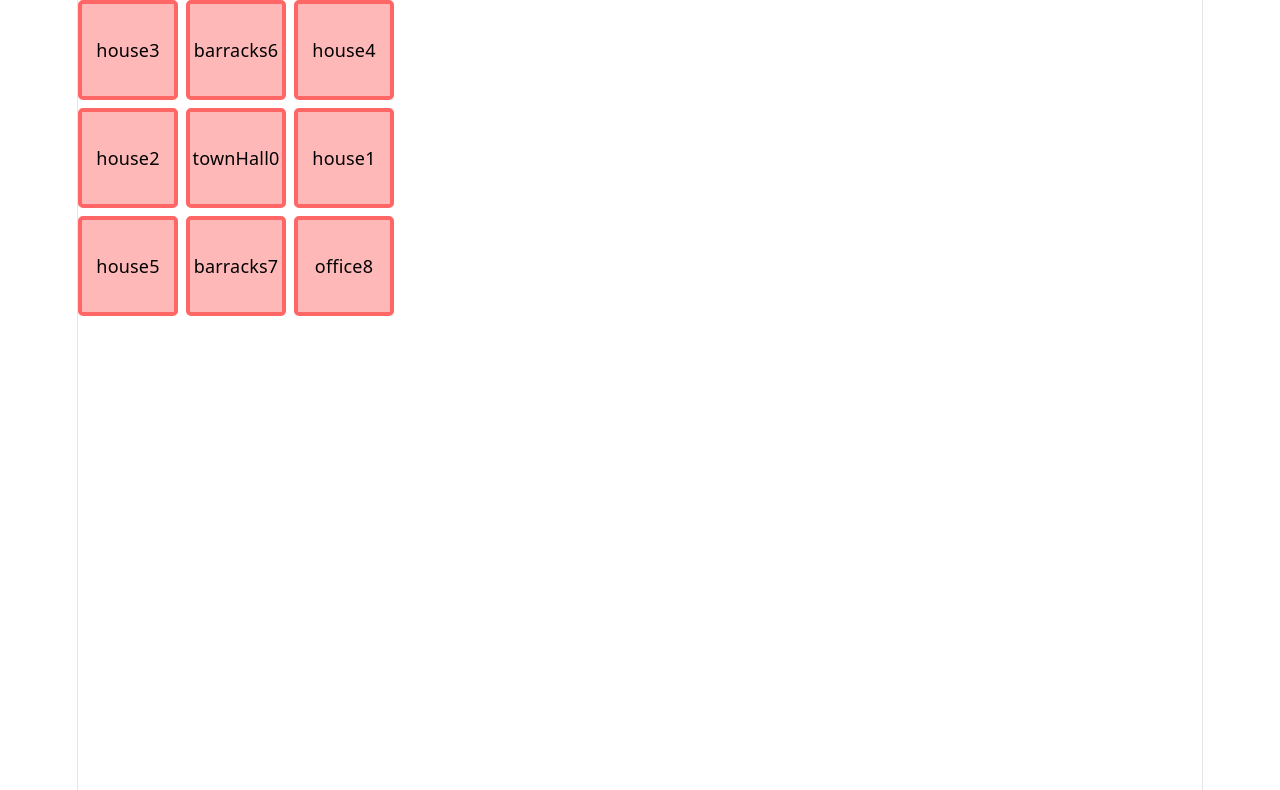
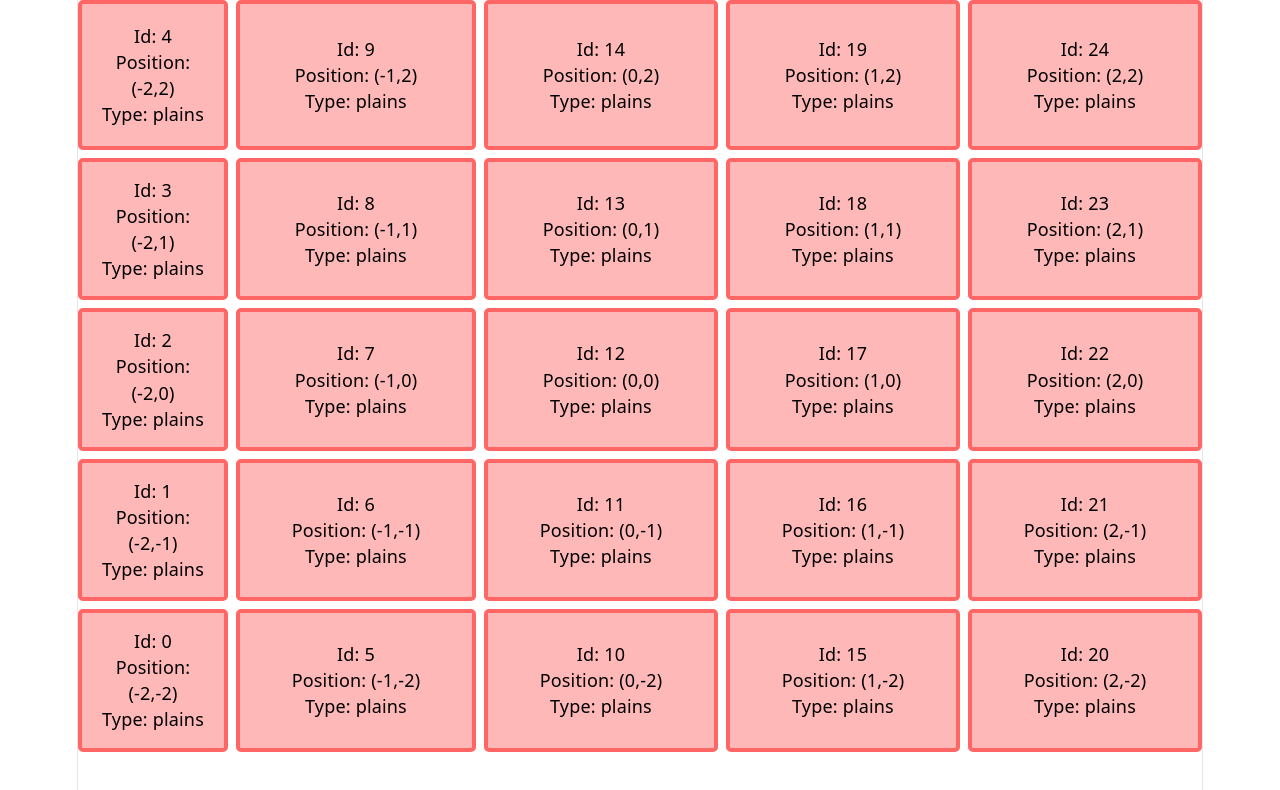
Before and after one commit to Scripting-Java/TerraDragon, a React (Vite) app: page / in a window 1280 px wide. Shown: the top 790 px of the page. Built offline with nearby package versions, Linux system fonts and the light colour scheme.

Commit message:
Automation

```diff
--- a/src/App.tsx
+++ b/src/App.tsx
@@ -2,11 +2,15 @@ import { useState } from 'react'
 
 import './App.css'
 import { Map } from './components/Map/map'
+import { generateTiles } from './utils/tileGenerator'
+
 
 function App() {
   const [count, setCount] = useState(0)
+  const tier = 2
+  const tiles = generateTiles(tier)
   return (
-    <Map></Map>
+    <Map tiles={tiles} tier={2}></Map>
   )
 }
 
--- a/src/components/Map/map.css
+++ b/src/components/Map/map.css
@@ -1,9 +1,9 @@
 .map{
     display:grid;
-    grid-template-columns: repeat(3,100px);
-    grid-template-rows: repeat(3,100px);
+    grid-template-columns: 150px;
+    grid-template-rows: 150px;
     gap:8px;
-    color:rgb(0, 0, 0);
+    color:black;
 }
 
 .tile{
@@ -14,3 +14,9 @@
     align-items: center;
     border-radius: 5px;
 }
+
+.displayInfo{
+    display: flex;
+    flex-direction: column;
+    padding: 15px;
+}
--- a/src/components/Map/map.tsx
+++ b/src/components/Map/map.tsx
@@ -1,14 +1,23 @@
-import type { game } from "../../types/game";
-import { tiles } from "../../utils/world";
+import type { Tile } from "../../types/game";
+
 import "./map.css"
 
-export function Map(){
-    return(
+interface map {
+    tiles: Tile[],
+    tier:number
+}
+
+export function Map({ tiles, tier }: map) {
+    return (
         <div className="map">
-            {tiles.map(tile=>(
-                <div key={tile.id} className="tile" style={{gridColumn: tile.x+2, gridRow: 2 -tile.y}}>
-                    <p>{tile.building}</p>
-                    <p>{tile.id}</p>
+            {tiles.map(tile => (
+                <div key={tile.id} className="tile" style={{ gridColumn: tile.x + tier+1, gridRow: tier - tile.y+ 1 }}>
+                        <div className="displayInfo">
+                        <p>{tile.building}</p>
+                        <p>Id: {tile.id}</p>
+                        <p>Position: ({tile.x},{tile.y})</p>
+                        <p>Type: {tile.type}</p>
+                    </div>
                 </div>
             ))}
         </div>
--- /dev/null
+++ b/src/utils/tileGenerator.ts
@@ -0,0 +1,13 @@
+import type { Tile } from "../types/game";
+
+export function generateTiles(tier:number): Tile[]{
+    const tiles: Tile[] = []
+    let id=0;
+    for(let x = -1*tier; x<=tier; x++){
+        for(let y = -1*tier; y<=tier; y++){
+            tiles.push({id:id, x:x,y:y,unlocked:true,type:"plains",building:null,buildingLevel:null})
+            id++
+        }
+    }
+    return tiles
+}
```
